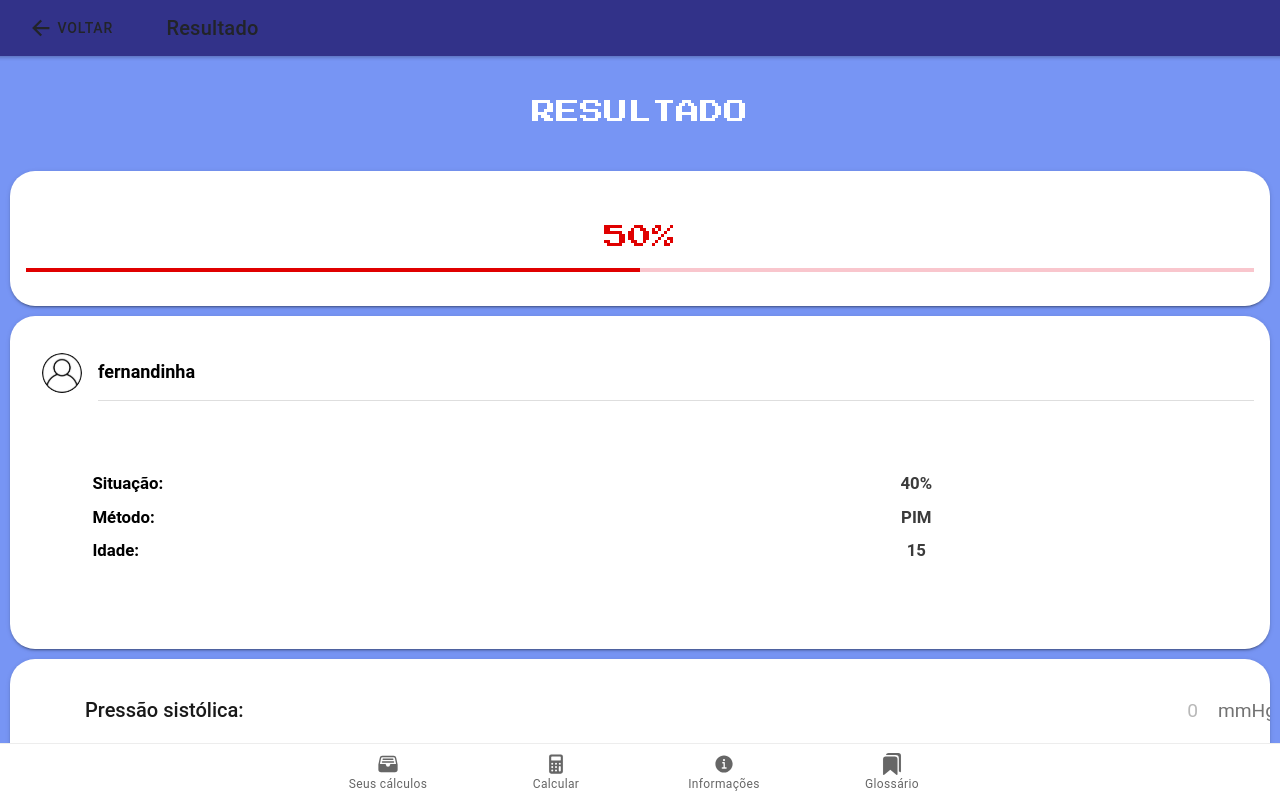
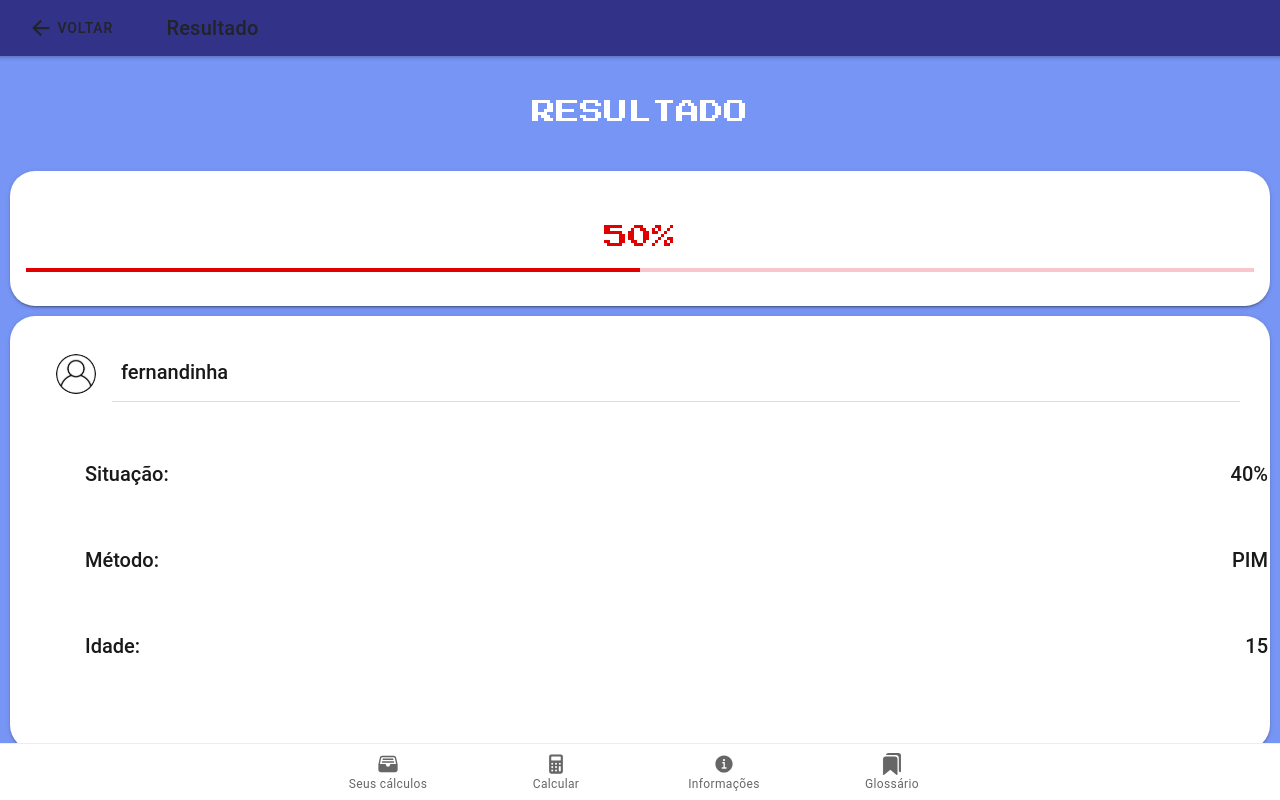
Before and after one commit to embscimatec/PimPelod2, a React (Create React App) app: page /resultado in a window 1280 px wide. Built offline with nearby package versions, Linux system fonts and the light colour scheme.

Commit message:
padronizando componente de dados do paciente na tela de resultados

```diff
--- a/src/components/CardInfoPacientes.tsx
+++ b/src/components/CardInfoPacientes.tsx
@@ -10,41 +10,43 @@ interface Dados {
     idade: number,
 };
 
-const InfoPaciente: FunctionComponent<Dados> = ( {nome, resultado, calculo, idade} : Dados ) => {
+const InfoPaciente: FunctionComponent<Dados> = ({ nome, resultado, calculo, idade }: Dados) => {
     return (
         <>
-            <IonCard>
-                <IonCardContent class="ion-margin-top">
             <IonItem>
                 <IonAvatar slot="start">
                     <img src={avatar_icon} />
                 </IonAvatar>
-                        <div className="textos">
-                            <h2>{nome}</h2>
+                <h4 className="pergunta">{nome}</h4>
+            </IonItem>
+            <div className="card-dados-paciente">
+                <h4>
+                    Situação:<br />
+                    {/* Método:<br />
+                    Idade:<br />
+                     */}
+                </h4>
+                <h4 >
+                    {resultado}%
+
+                </h4>
             </div>
-                    </IonItem>
-                    <div className="dados">
-                        <IonRow>
-                            <IonCol>
-                                <p>
-                                    Situação:<br />
-                                    Método:<br />
-                                    Idade:<br />
-                                </p>
-                            </IonCol>
-                            <IonCol>
-                                <div className="info">
-                                    <p>
-                                        {resultado}%<br />
-                                        {calculo}<br />
-                                        {idade}<br />
-                                    </p>
+            <div className="card-dados-paciente">
+                <h4>
+                    Método:
+                </h4>
+                <h4>
+                    {calculo}
+                </h4>
             </div>
-                            </IonCol>
-                        </IonRow>
+            <div className="card-dados-paciente">
+                <h4>
+                    Idade:
+                </h4>
+                <h4>
+                    {idade}
+                </h4>
             </div>
-                </IonCardContent>
-            </IonCard>
         </>
     );
 };
--- a/src/pages/Resultado/index.tsx
+++ b/src/pages/Resultado/index.tsx
@@ -89,8 +89,9 @@ const Resultado: React.FC = () => {
                         </IonCol>
                     </IonGrid>
                     <ProgressBar porcentagem={0.5} />
-                    <InfoPaciente nome="fernandinha" idade={15} calculo="PIM" resultado={40} />
-
+                    <IonCard className="card-radio-content" >
+                        <InfoPaciente nome="fernandinha" idade={15} calculo="PIM" resultado={40} />
+                    </IonCard>
                     <IonCard className="card-radio-content" >
                         {textArray.map((value, index) => {
                             return (
--- a/src/theme/variables.css
+++ b/src/theme/variables.css
@@ -1,4 +1,5 @@
-/* Ionic Variables and Theming. For more info, please see:
+/* Ionic Variables and Theming. For more info,
+lease see:
 http://ionicframework.com/docs/theming/ */
 
 @font-face {
@@ -31,13 +32,13 @@ ion-card-content {
 .dados {
   text-align: left;
   margin: 5%;
-  font-family: Roboto;
+  /* font-family: Roboto; */
 }
 
 .dados p {
   line-height: 2;
   font-size: larger;
-  font-weight: bold;
+  /* font-weight: bold; */
 }
 
 .info {
@@ -84,6 +85,92 @@ ion-card-content {
 
 .tab-selected {
   color: #dedede;
+}
+
+.card-radio-content {
+  padding: 30px;
+}
+
+.card-radio {
+  display: flex;
+  flex-flow: column nowrap;
+}
+.card-radio span {
+  font-size: 1.2rem;
+  color: rgba(0, 0, 0, 0.9);
+}
+
+.card-radio hr {
+  /* background-color: rgba(0, 0, 0, 0.3); */
+  width: 100%;
+  margin-bottom: 15px;
+}
+
+.card-radio-escolha {
+  display: flex;
+  flex-flow: row nowrap;
+  justify-content: space-around;
+  align-items: center;
+}
+
+.container {
+  /* margin-bottom: 3px; */
+}
+
+.pergunta {
+  margin: 0 8px 2px 9px;
+  color: rgba(0, 0, 0, 0.9);
+}
+
+.card-input-text {
+  display: flex;
+  width: 100%;
+  flex-flow: row nowrap;
+  justify-content: space-between;
+  align-items: center;
+  margin: 0 3%;
+}
+
+.card-dados-paciente {
+  display: flex;
+  width: 100%;
+  flex-flow: row nowrap;
+  justify-content: space-between;
+  align-items: center;
+  margin: 5% 3%;
+}
+
+.card-dados-paciente h4{
+  margin: 0 8px 2px 9px;
+  color: rgba(0, 0, 0, 0.9);
+}
+
+.input-text {
+  font-size: 1.2rem;
+  text-align: right;
+}
+
+.coleta-titulo {
+  font-family: 'Press Start 2P';
+  text-align: center;
+  font-size: 1.3rem;
+}
+
+.div-btn {
+  width: 100vw;
+  height: 13vh;
+  display: flex;
+  align-items: center;
+  justify-content: center;
+}
+
+.coleta-dados-btn {
+  background-color: var(--ion-color-secondary);
+  padding: 20px;
+  width: 70%;
+  font-family: 'Press Start 2P';
+  font-size: 1.3rem;
+  border-radius: 50px;
 }
 
 /** Ionic CSS Variables **/
```
Lines whose indentation alone changed are shown as unchanged.
